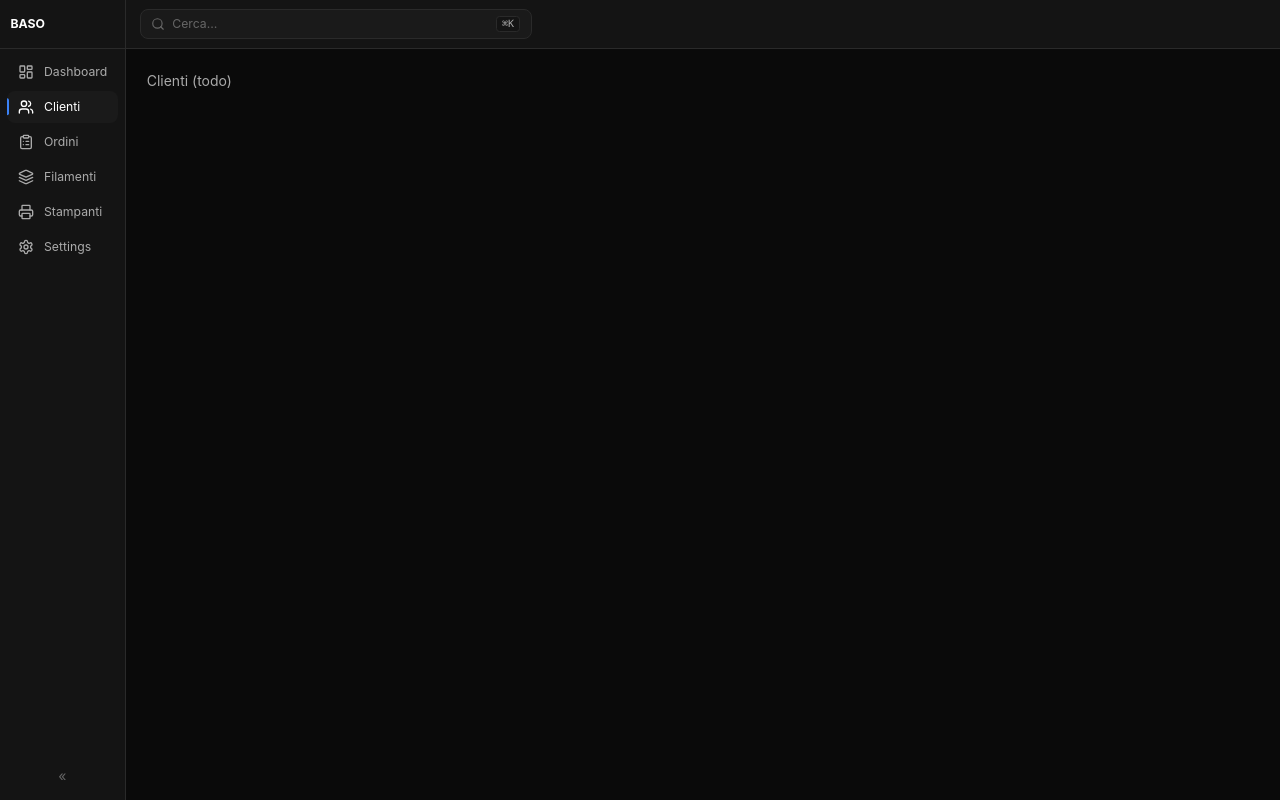
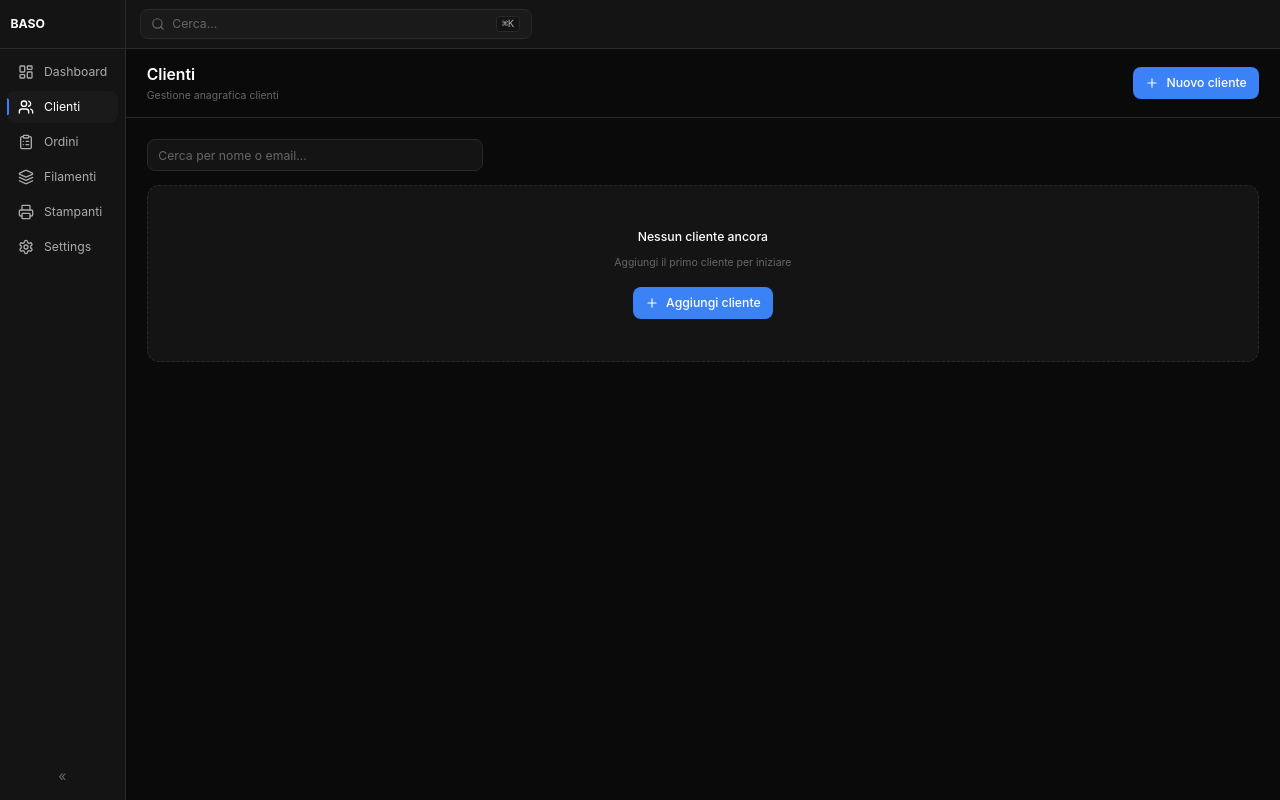
Before and after one commit to basoxxx/Baso-3d-Manager, a React (Vite) app: page /customers in a window 1280 px wide. Built offline with nearby package versions, Linux system fonts and the light colour scheme.

Commit message:
feat: customers page with search, table, and delete

```diff
--- a/src/routes/CustomersPage.tsx
+++ b/src/routes/CustomersPage.tsx
@@ -1,3 +1,126 @@
+import { useEffect, useMemo, useState } from 'react'
+import { Link, useNavigate } from 'react-router-dom'
+import { useReactTable, getCoreRowModel, getSortedRowModel, type ColumnDef } from '@tanstack/react-table'
+import { Plus, Pencil, Trash2 } from 'lucide-react'
+import { useCustomers, useDeleteCustomer, type Customer } from '@/hooks/useCustomers'
+import { Button } from '@/components/ui/Button'
+import { Input } from '@/components/ui/Input'
+import { Table } from '@/components/ui/Table'
+import { EmptyState } from '@/components/ui/EmptyState'
+import { PageHeader } from '@/components/layout/PageHeader'
+import { ConfirmDialog } from '@/components/ui/ConfirmDialog'
+import { toast } from 'sonner'
+
 export function CustomersPage() {
-  return <div className="p-6 text-text-2">Clienti (todo)</div>
+  const [search, setSearch] = useState('')
+  const [debouncedSearch, setDebouncedSearch] = useState('')
+  const [toDelete, setToDelete] = useState<Customer | null>(null)
+
+  const navigate = useNavigate()
+  const { data, isLoading } = useCustomers(debouncedSearch)
+  const deleteMut = useDeleteCustomer()
+
+  useEffect(() => {
+    const t = setTimeout(() => setDebouncedSearch(search), 200)
+    return () => clearTimeout(t)
+  }, [search])
+
+  const columns = useMemo<ColumnDef<Customer>[]>(() => [
+    { accessorKey: 'name', header: 'Nome', cell: (c) => <span className="font-medium">{c.row.original.name}</span> },
+    { accessorKey: 'email', header: 'Email' },
+    { accessorKey: 'phone', header: 'Telefono', cell: (c) => c.row.original.phone ?? '—' },
+    { accessorKey: 'vat_number', header: 'P.IVA', cell: (c) => c.row.original.vat_number ?? '—' },
+    {
+      id: 'actions', header: '', enableSorting: false,
+      cell: ({ row }) => (
+        <div className="flex justify-end gap-1">
+          <button
+            onClick={() => navigate(`/customers/${row.original.id}`)}
+            className="rounded p-1.5 text-text-3 hover:bg-bg-2 hover:text-text-1"
+            title="Modifica"
+          >
+            <Pencil size={14} />
+          </button>
+          <button
+            onClick={() => setToDelete(row.original)}
+            className="rounded p-1.5 text-text-3 hover:bg-bg-2 hover:text-danger"
+            title="Elimina"
+          >
+            <Trash2 size={14} />
+          </button>
+        </div>
+      ),
+    },
+  ], [navigate])
+
+  const table = useReactTable({
+    data: data ?? [],
+    columns,
+    getCoreRowModel: getCoreRowModel(),
+    getSortedRowModel: getSortedRowModel(),
+  })
+
+  const handleDelete = async () => {
+    if (!toDelete) return
+    try {
+      await deleteMut.mutateAsync(toDelete.id)
+      toast.success('Cliente eliminato')
+      setToDelete(null)
+    } catch (e) {
+      toast.error(`Errore: ${(e as Error).message}`)
+    }
+  }
+
+  return (
+    <div>
+      <PageHeader
+        title="Clienti"
+        description="Gestione anagrafica clienti"
+        actions={
+          <Link to="/customers/new">
+            <Button><Plus size={14} /> Nuovo cliente</Button>
+          </Link>
+        }
+      />
+
+      <div className="space-y-4 p-6">
+        <div className="max-w-sm">
+          <Input
+            placeholder="Cerca per nome o email…"
+            value={search}
+            onChange={(e) => setSearch(e.target.value)}
+          />
+        </div>
+
+        <Table
+          table={table}
+          isLoading={isLoading}
+          empty={
+            <EmptyState
+              title={search ? 'Nessun cliente trovato' : 'Nessun cliente ancora'}
+              description={search ? 'Prova a cambiare i termini di ricerca' : 'Aggiungi il primo cliente per iniziare'}
+              action={
+                !search && (
+                  <Link to="/customers/new">
+                    <Button><Plus size={14} /> Aggiungi cliente</Button>
+                  </Link>
+                )
+              }
+            />
+          }
+        />
+      </div>
+
+      <ConfirmDialog
+        open={!!toDelete}
+        onOpenChange={(o) => !o && setToDelete(null)}
+        title="Elimina cliente"
+        description={`Sei sicuro di voler eliminare ${toDelete?.name}? L'operazione è reversibile solo tramite backup.`}
+        confirmLabel="Elimina"
+        destructive
+        loading={deleteMut.isPending}
+        onConfirm={handleDelete}
+      />
+    </div>
+  )
 }
```
